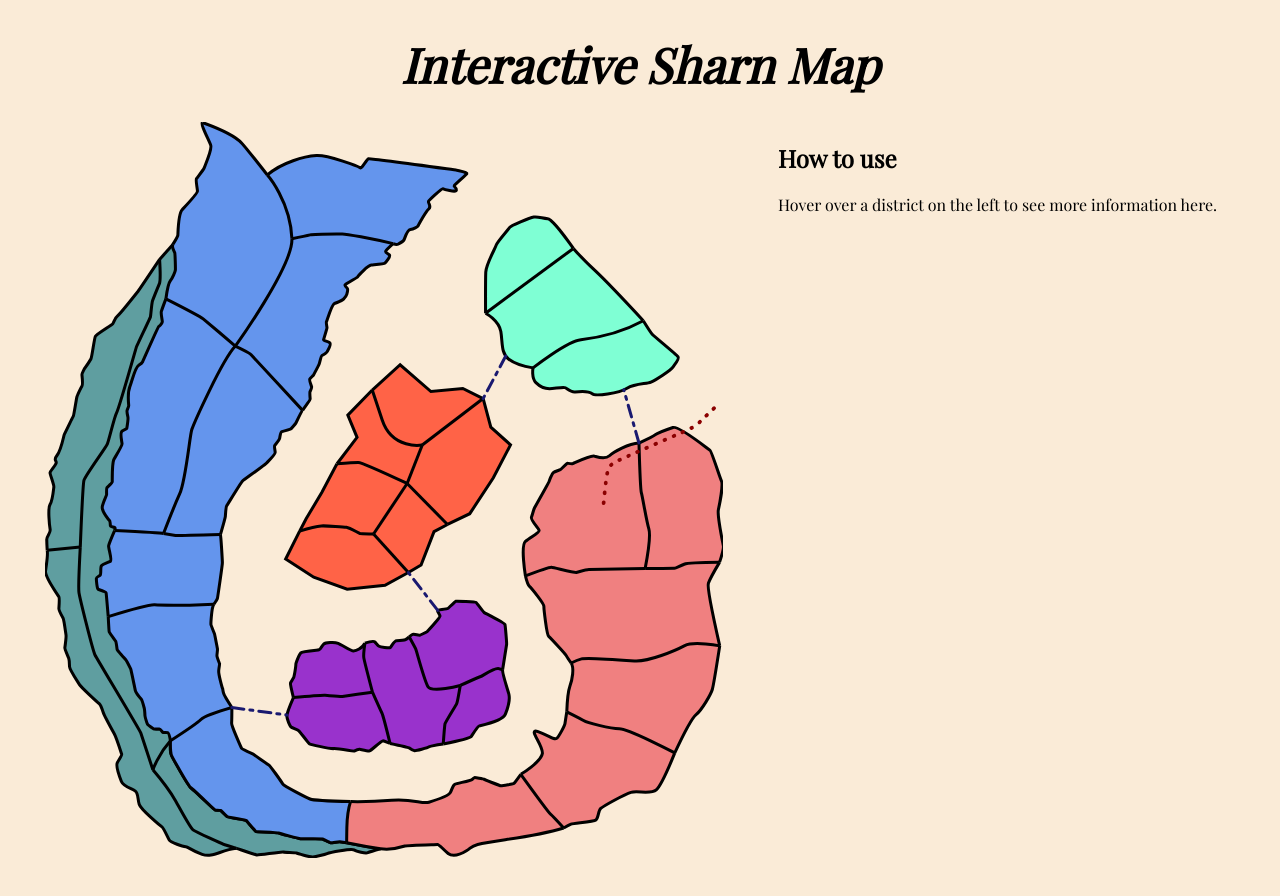
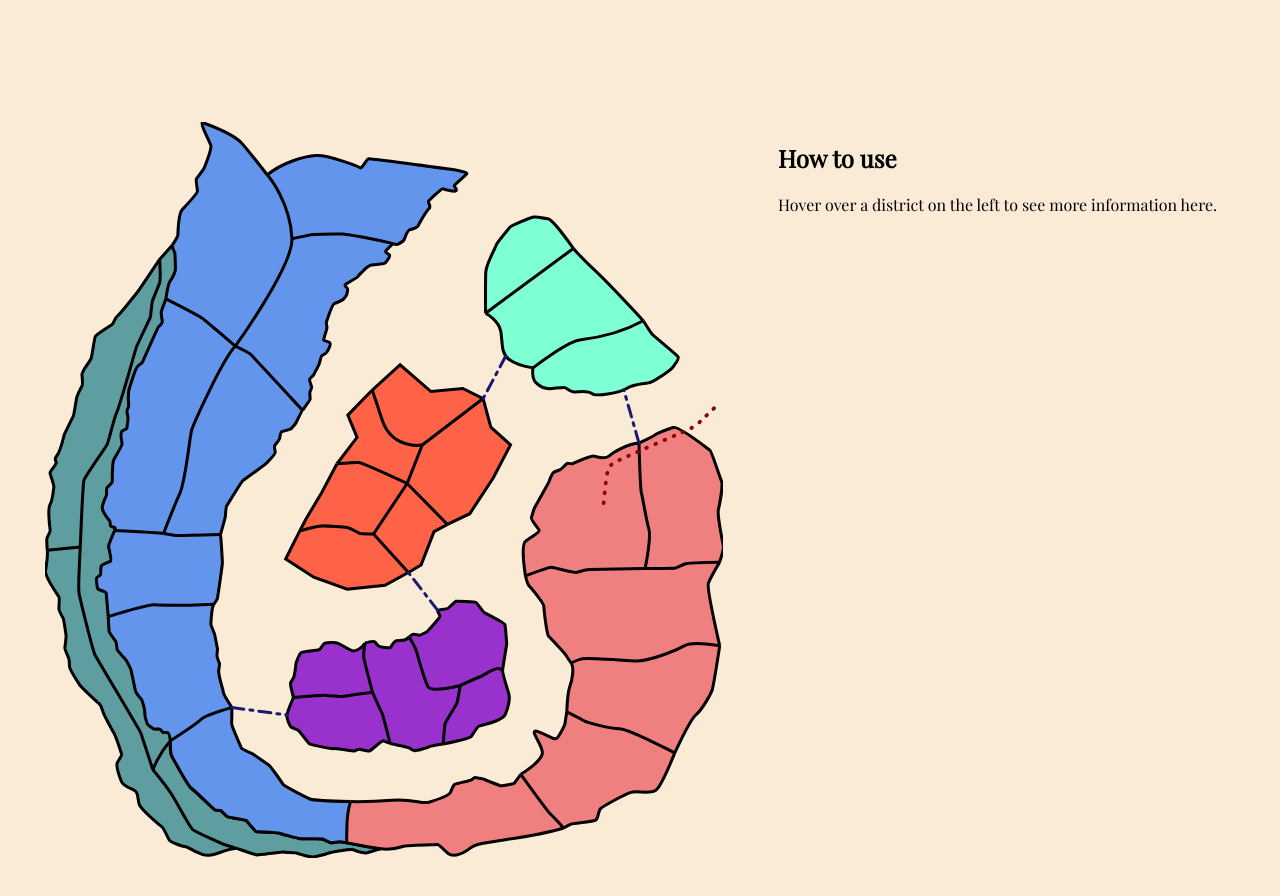
Before and after one commit to genom10/sharn-map, a plain HTML site: page index.html in a window 1280 px wide. Drawn offline with nearby package versions, Linux system fonts and the light colour scheme; a web font is replaced by a local one.

Commit message:
Remove header

```diff
--- a/index.html
+++ b/index.html
@@ -15,9 +15,6 @@
 </head>
 
 <body>
-    <header id="pageHeader">
-        <h1>Interactive Sharn Map</h1>
-    </header>
     <div id="map-container"></div>
     <div id="infobox">
         <article>
```
